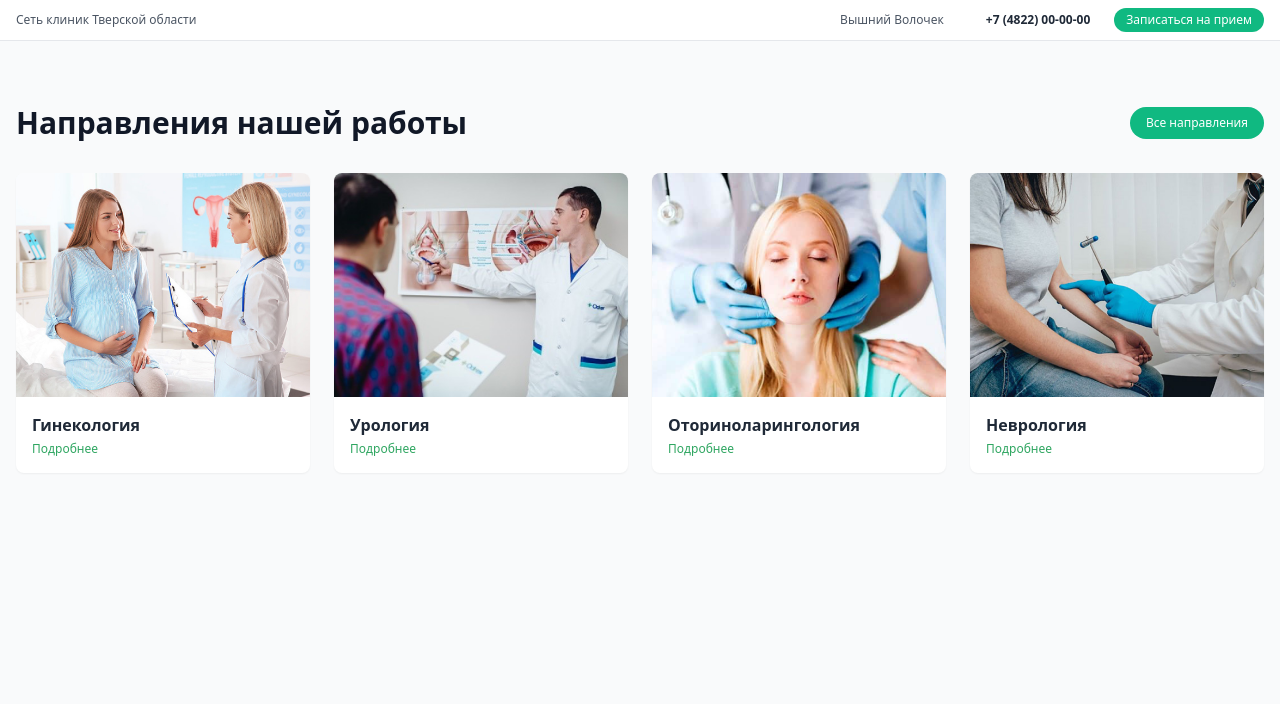
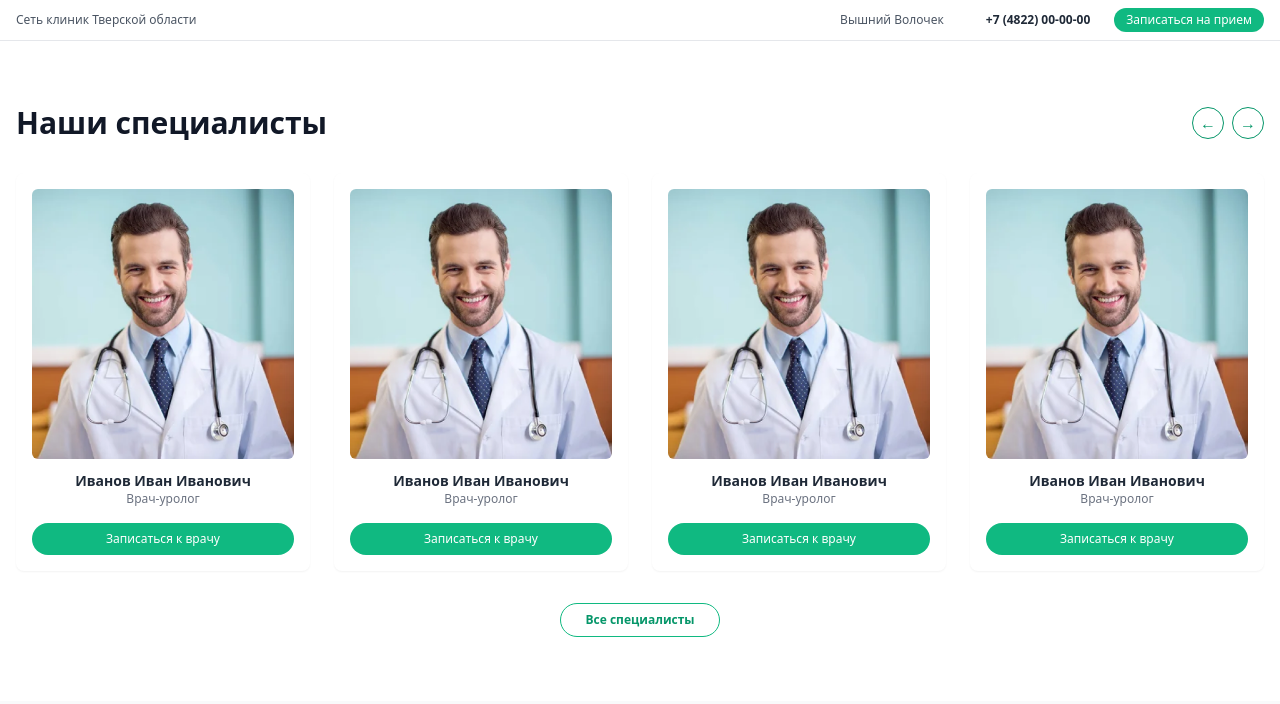
Before and after one commit to mahmudov7/h-w1, a website: page src/index.html in a window 1280 px wide. Drawn offline with nearby package versions, Linux system fonts and the light colour scheme.

Commit message:
section3

```diff
--- a/src/index.html
+++ b/src/index.html
@@ -26,51 +26,53 @@
       </div>
     </div>
   </div>
-  <section class="py-16 bg-gray-50">
+
+  <section class="py-16 bg-white">
     <div class="w-[1280px] mx-auto px-4">
       <div class="flex justify-between items-center mb-8">
         <h2 class="text-3xl font-bold text-gray-900">
-          Направления нашей работы
+          Наши специалисты
         </h2>
-        <a href="#" class="bg-emerald-500 hover:bg-emerald-600 text-white px-4 py-2 rounded-full text-xs font-medium transition inline-flex items-center gap-1">
-          Все направления
-        </a>
+        <div class="flex space-x-2">
+          <button class="w-8 h-8 rounded-full border border-emerald-600 flex items-center justify-center text-emerald-600 hover:bg-emerald-600 hover:text-white">&larr;</button>
+          <button class="w-8 h-8 rounded-full border border-emerald-600 flex items-center justify-center text-emerald-600 hover:bg-emerald-600 hover:text-white">&rarr;</button>
+        </div>
       </div>
 
       <div class="grid grid-cols-4 gap-6">
-        <div class="bg-white rounded-lg overflow-hidden shadow-sm hover:shadow-md transition">
-          <img src="imgs/image copy 2.png" alt="Гинекология" class="w-full h-38 object-cover" />
-          <div class="p-4">
-            <h3 class="font-bold text-gray-800">Гинекология</h3>
-            <p class="text-xs text-[#2FA661] mt-1">Подробнее</p>
-          </div>
+        <div class="bg-[#FFFFFF] rounded-lg p-4 text-center shadow-sm">
+          <img src="imgs/image copy 6.png" alt="Doctor" class="w-full h-[270px] mx-auto rounded-md object-cover mb-3" />
+          <h3 class="font-bold text-sm text-gray-800">Иванов Иван Иванович</h3>
+          <p class="text-xs text-gray-500 mb-4">Врач-уролог</p>
+          <button class="w-full bg-emerald-500 hover:bg-emerald-600 text-white text-xs py-2 rounded-full transition">Записаться к врачу</button>
         </div>
+        <div class="bg-[#FFFFFF] rounded-lg p-4 text-center shadow-sm">
+          <img src="imgs/image copy 6.png" alt="Doctor" class="w-full h-[270px] mx-auto rounded-md object-cover mb-3" />
+          <h3 class="font-bold text-sm text-gray-800">Иванов Иван Иванович</h3>
+          <p class="text-xs text-gray-500 mb-4">Врач-уролог</p>
+          <button class="w-full bg-emerald-500 hover:bg-emerald-600 text-white text-xs py-2 rounded-full transition">Записаться к врачу</button>
+        </div>
+        <div class="bg-[#FFFFFF] rounded-lg p-4 text-center shadow-sm">
+          <img src="imgs/image copy 6.png" alt="Doctor" class="w-full h-[270px] mx-auto rounded-md object-cover mb-3" />
+          <h3 class="font-bold text-sm text-gray-800">Иванов Иван Иванович</h3>
+          <p class="text-xs text-gray-500 mb-4">Врач-уролог</p>
+          <button class="w-full bg-emerald-500 hover:bg-emerald-600 text-white text-xs py-2 rounded-full transition">Записаться к врачу</button>
+        </div>
+        <div class="bg-[#FFFFFF] rounded-lg p-4 text-center shadow-sm">
+          <img src="imgs/image copy 6.png" alt="Doctor" class="w-full h-[270px] mx-auto rounded-md object-cover mb-3" />
+          <h3 class="font-bold text-sm text-gray-800">Иванов Иван Иванович</h3>
+          <p class="text-xs text-gray-500 mb-4">Врач-уролог</p>
+          <button class="w-full bg-emerald-500 hover:bg-emerald-600 text-white text-xs py-2 rounded-full transition">Записаться к врачу</button>
+        </div>
+      </div>
 
-        <div class="bg-white rounded-lg overflow-hidden shadow-sm hover:shadow-md transition">
-          <img src="imgs/image copy 3.png" alt="Урология" class="w-full h-38 object-cover" />
-          <div class="p-4">
-            <h3 class="font-bold text-gray-800">Урология</h3>
-            <p class="text-xs text-[#2FA661] mt-1">Подробнее</p>
-          </div>
-        </div>
-
-        <div class="bg-white rounded-lg overflow-hidden shadow-sm hover:shadow-md transition">
-          <img src="imgs/image copy 4.png" alt="Оториноларингология" class="w-full h-38 object-cover" />
-          <div class="p-4">
-            <h3 class="font-bold text-gray-800">Оториноларингология</h3>
-            <p class="text-xs text-[#2FA661] mt-1">Подробнее</p>
-          </div>
-        </div>
-
-        <div class="bg-white rounded-lg overflow-hidden shadow-sm hover:shadow-md transition">
-          <img src="imgs/image copy 7.png" alt="Неврология" class="w-full h-38 object-cover" />
-          <div class="p-4">
-            <h3 class="font-bold text-gray-800">Неврология</h3>
-            <p class="text-xs text-[#2FA661] mt-1">Подробнее</p>
-          </div>
-        </div>
+      <div class="text-center mt-8">
+        <button class="border border-emerald-500 text-emerald-600 hover:bg-emerald-50 px-6 py-2 rounded-full text-xs font-semibold transition">
+          Все специалисты
+        </button>
       </div>
     </div>
   </section>
+
 </body>
 </html>
```
